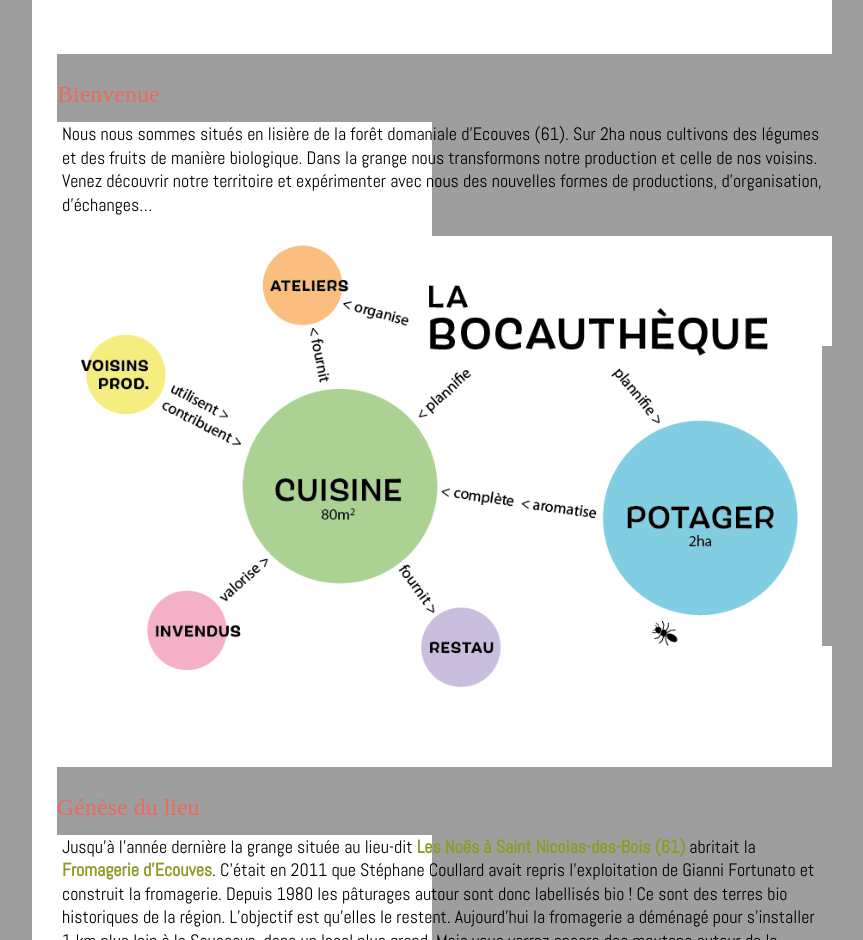
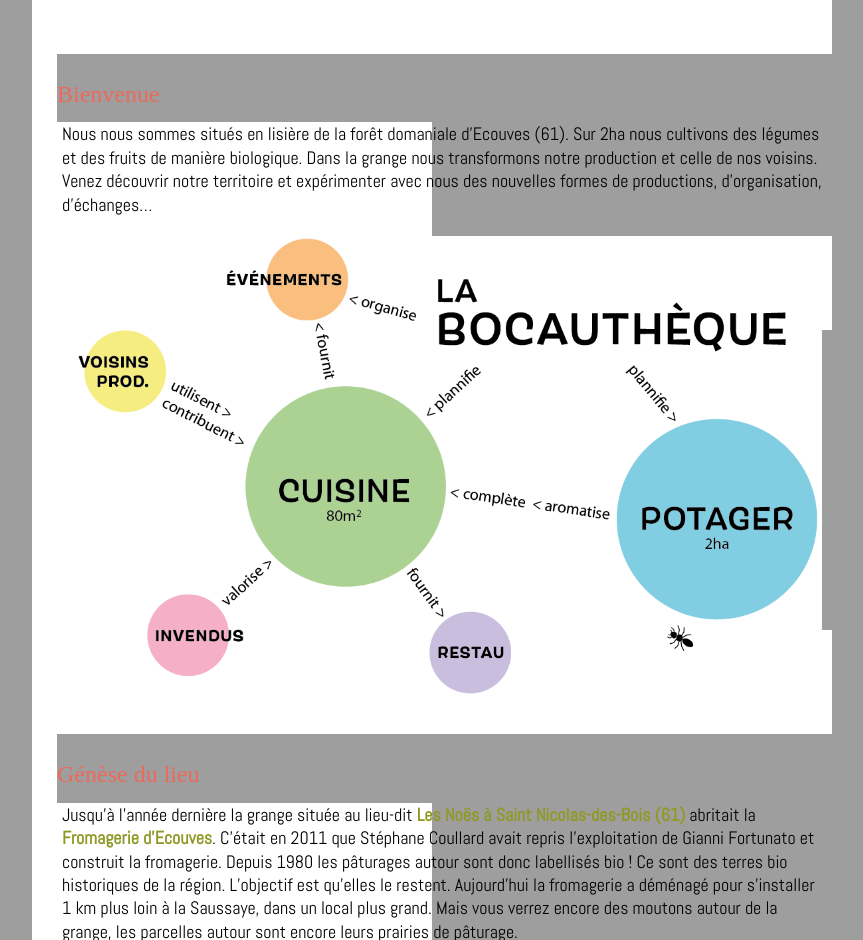
Before and after one commit to DamienChivialle/bocautheque, a Jekyll site: the page built from pages/index.md, in a window 1280 px wide. Shown: the part 474-1414 px from the top of the page, without its empty margins (208-1071 px from the left). Built offline with Jekyll 4.4.1, drawn with Linux system fonts in a browser that asks for light colours.

Commit message:
Update index.md

```diff
--- a/pages/index.md
+++ b/pages/index.md
@@ -12,7 +12,7 @@ description: Le site de la Bocauthèque
 
 Nous nous sommes situés en lisière de la forêt domaniale d'Ecouves (61). Sur 2ha nous cultivons des légumes et des fruits de manière biologique. Dans la grange nous transformons notre production et celle de nos voisins. Venez découvrir notre territoire et expérimenter avec nous des nouvelles formes de productions,  d'organisation, d'échanges...
 
-![organisation du lieu](https://damienchivialle.github.io/bocautheque/assets/img/organigramme-bocautheque.png)
+![organisation du lieu](https://damienchivialle.github.io/bocautheque/assets/img/ORGANISATION_LABOCAUTHEQUE_BIO_ECOLIEU.png)
 
 ## Génèse du lieu
 
```
